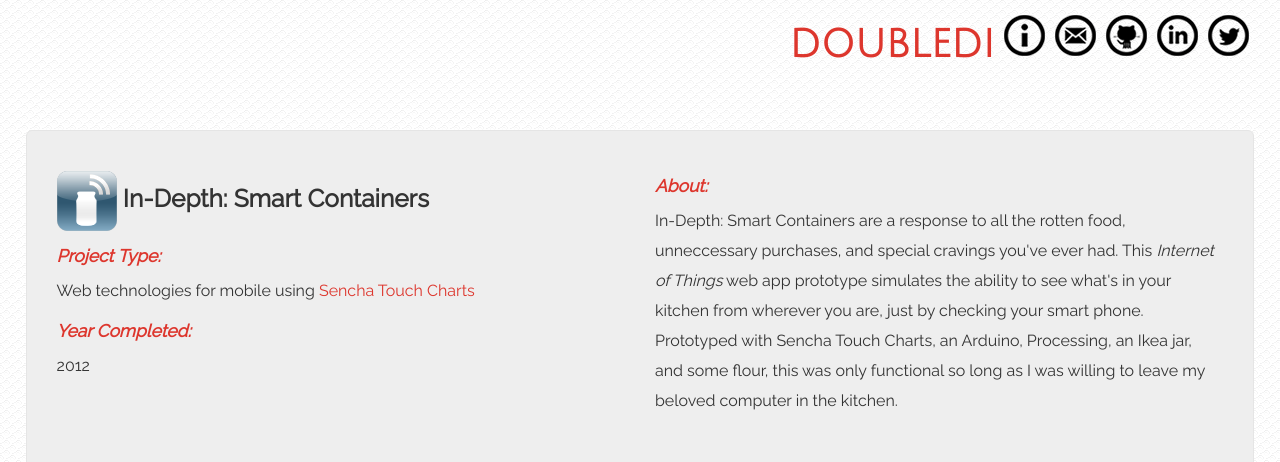
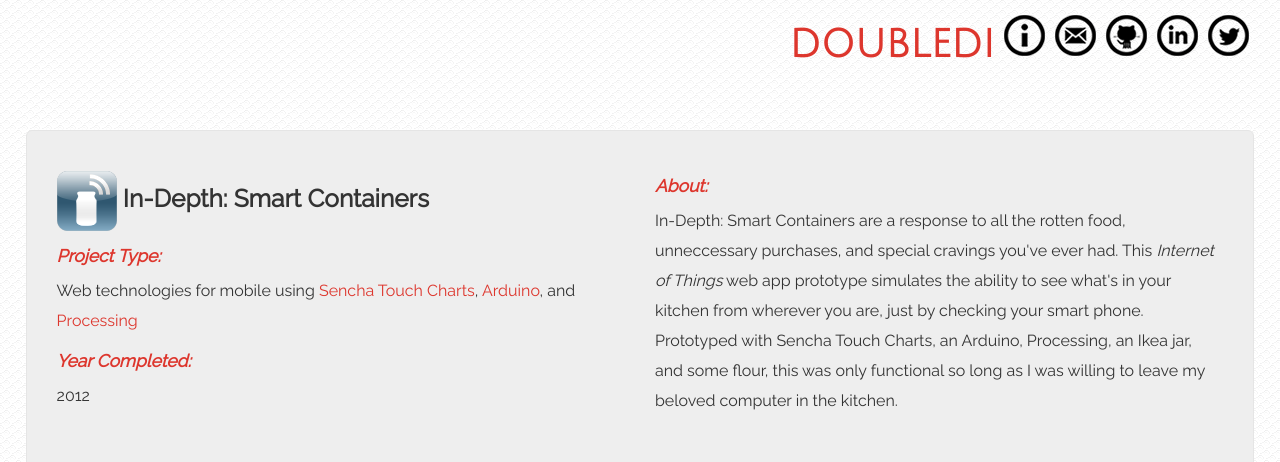
Before and after one commit to diannamertz/doubledi.github.com, a Jekyll site: the page built from indepth.html, in a window 1280 px wide and 900 px high, cut to the strip 0-462 px from the top of the window. Built offline with Jekyll 4.4.1, drawn with Linux system fonts in a browser that asks for light colours.

Commit message:
change indepth images

```diff
--- a/indepth.html
+++ b/indepth.html
@@ -11,7 +11,7 @@ title: In-Depth Smart Containers
 
   <h3><img src="{{ site.baseurl }}/img/indepth_icon.png"/> In-Depth: Smart Containers</h3>
 	<h4>Project Type:</h4>
-	Web technologies for mobile using <a href="http://www.sencha.com/" target="_blank">Sencha Touch Charts</a>
+	Web technologies for mobile using <a href="http://www.sencha.com/" target="_blank">Sencha Touch Charts</a>, <a href="http://www.arduino.cc/" target="_blank">Arduino</a>, and <a href="http://www.processing.org/" target="_blank">Processing</a>
 	<h4>Year Completed:</h4>
 	2012
   </div>
```
